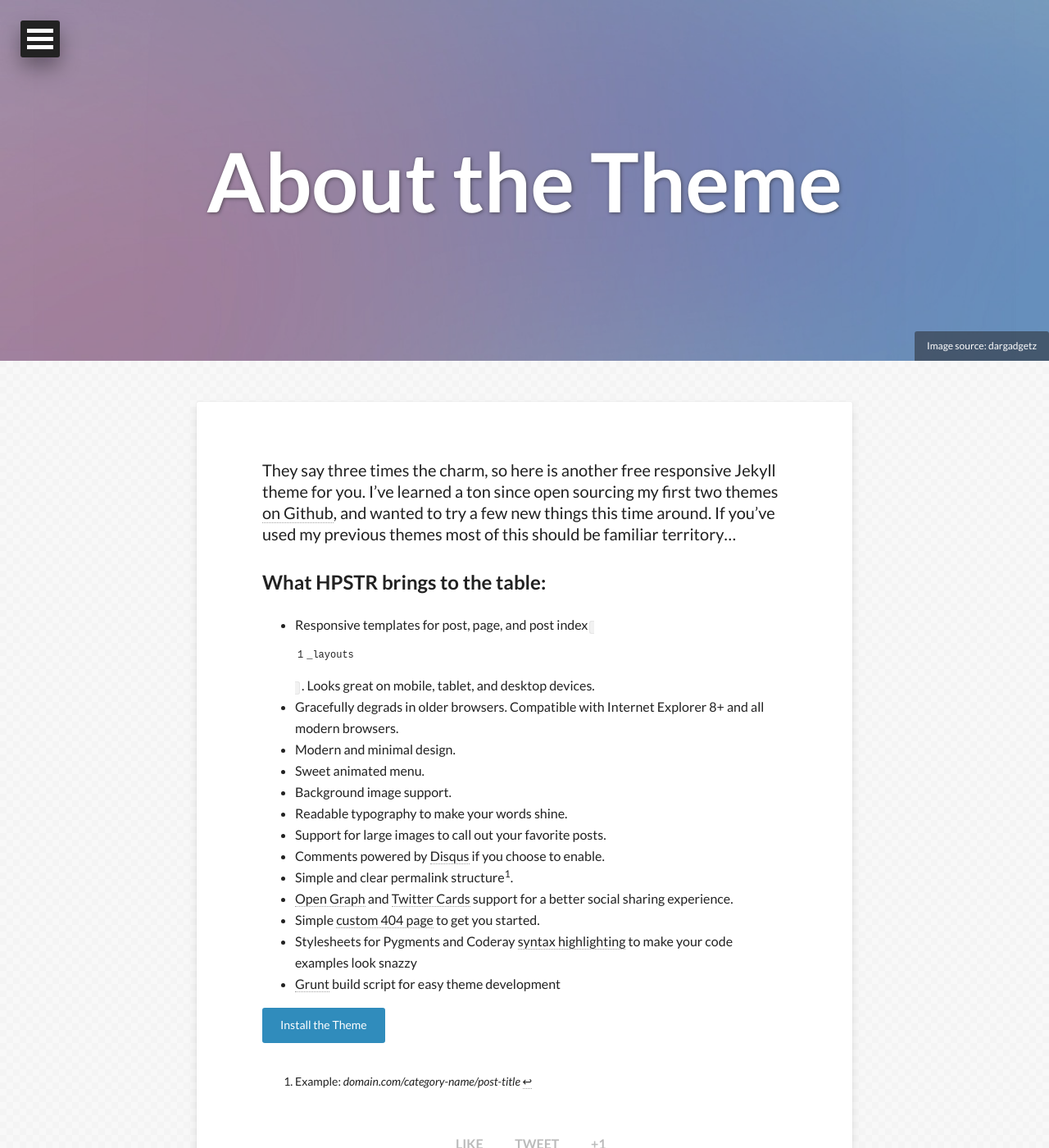
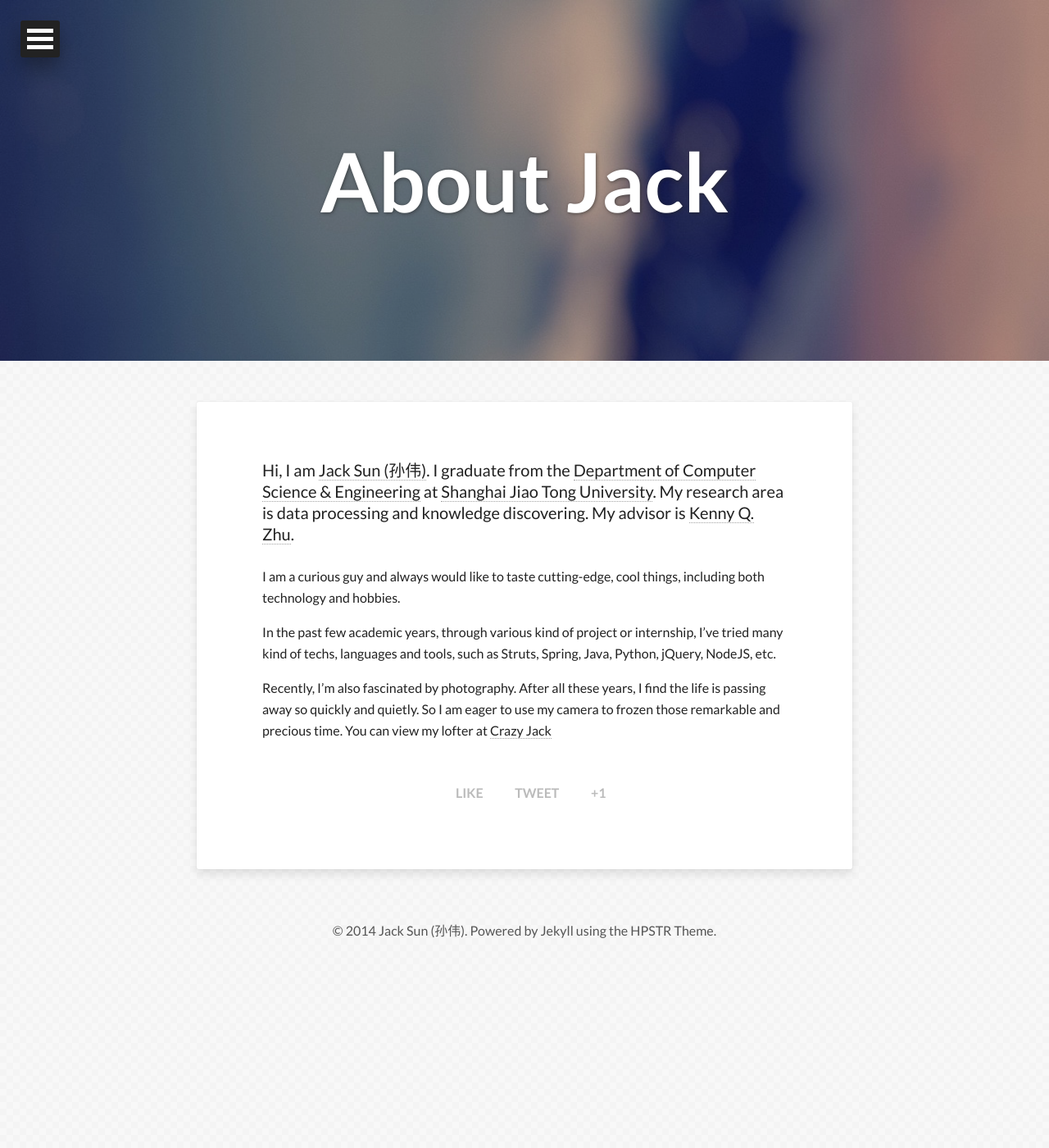
Before and after one commit to Jacksunwei/blog-hpstr-theme, a Jekyll site: the page built from about.md, in a window 1280 px wide and 1400 px high. Shown: the whole window at 82% size. Built offline with Jekyll 4.4.1, drawn with Linux system fonts in a browser that asks for light colours; nearby versions of some CDN libraries.

Commit message:
content of about.md a new startup draft

```diff
--- a/about.md
+++ b/about.md
@@ -1,33 +1,31 @@
 ---
 layout: page
 permalink: /about/
-title: About the Theme
-tags: [Jekyll, theme, modern, minimal, responsive]
+title: About Jack
+description: More about Jack
+tags: [Me]
 image:
-  feature: abstract-5.jpg
-  credit: dargadgetz
-  creditlink: http://www.dargadgetz.com/ios-7-abstract-wallpaper-pack-for-iphone-5-and-ipod-touch-retina/
+  feature: abstract-12.jpg
 share: true
 ---
 
-They say three times the charm, so here is another free responsive Jekyll theme for you. I've learned a ton since open sourcing my first two themes [on Github](http://github.com/mmistakes), and wanted to try a few new things this time around. If you've used my previous themes most of this should be familiar territory...
+Hi, I am [Jack Sun (孙伟)](http://www.jkcrazy.net). I graduate from the
+[Department of Computer Science & Engineering](http://www.cs.sjtu.edu.cn) at
+[Shanghai Jiao Tong University](http://www.sjtu.edu.cn).
+My research area is data processing and knowledge discovering. My advisor is
+[Kenny Q. Zhu](http://www.cs.sjtu.edu.cn/~kzhu/).
 
-## What HPSTR brings to the table:
 
-* Responsive templates for post, page, and post index `_layouts`. Looks great on mobile, tablet, and desktop devices.
-* Gracefully degrads in older browsers. Compatible with Internet Explorer 8+ and all modern browsers.
-* Modern and minimal design.
-* Sweet animated menu.
-* Background image support.
-* Readable typography to make your words shine.
-* Support for large images to call out your favorite posts.
-* Comments powered by [Disqus](http://disqus.com) if you choose to enable.
-* Simple and clear permalink structure[^1].
-* [Open Graph](https://developers.facebook.com/docs/opengraph/) and [Twitter Cards](https://dev.twitter.com/docs/cards) support for a better social sharing experience.
-* Simple [custom 404 page]({{ site.url }}/404.html) to get you started.
-* Stylesheets for Pygments and Coderay [syntax highlighting]({{ site.url }}/code-highlighting-post/) to make your code examples look snazzy
-* [Grunt](http://gruntjs.com) build script for easy theme development
+I am a curious guy and always would like to taste cutting-edge, cool things, including
+both technology and hobbies.
 
-<div markdown="0"><a href="{{ site.url }}/theme-setup" class="btn btn-info">Install the Theme</a></div>
 
-[^1]: Example: *domain.com/category-name/post-title*
+In the past few academic years, through various kind of
+project or internship, I've tried many kind of techs, languages and tools,
+such as Struts, Spring, Java, Python, jQuery, NodeJS, etc.
+
+
+Recently, I'm also fascinated by photography. After all these years, I find the life is
+passing away so quickly and quietly. So I am eager to use my camera to frozen those
+remarkable and precious time. You can view my lofter at
+[Crazy Jack](http://life.jkcrazy.net)
```
Also changed, not shown: _draft/2014-01-01-new-year.md (+3 -0 lines).
